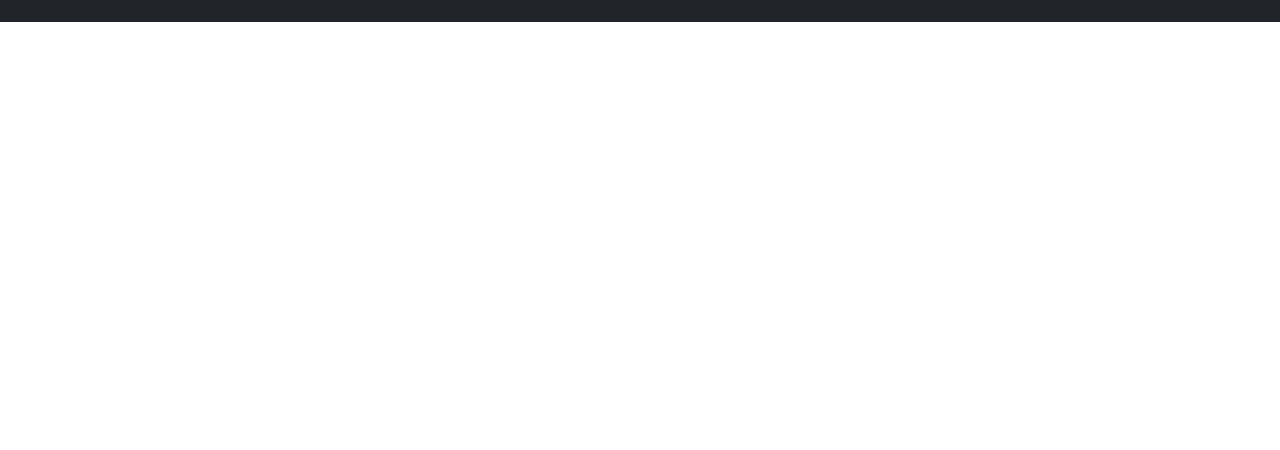
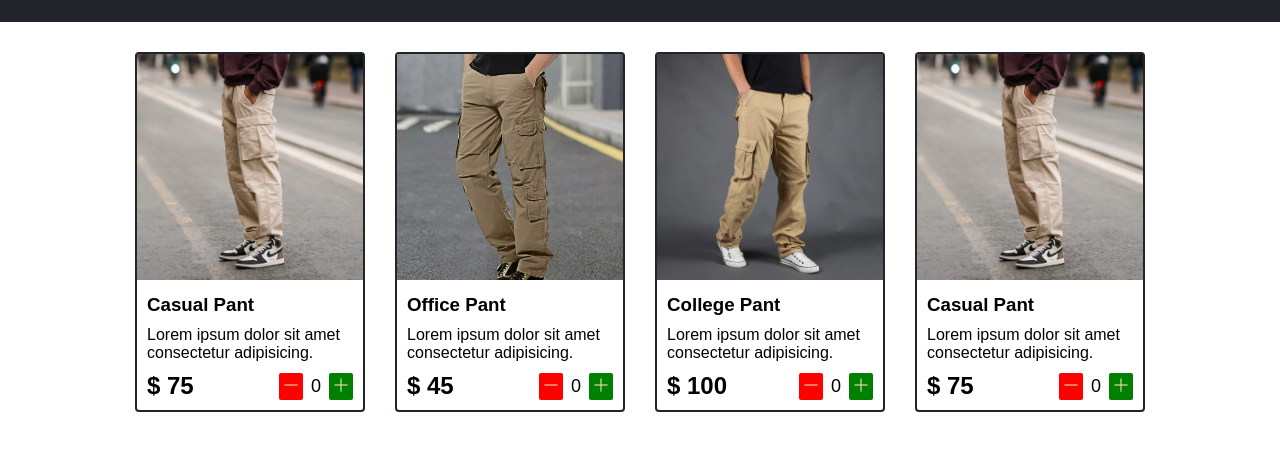
Before and after one commit to Ishtiak007/Cargo-Pants-Shopping-Cart, a plain HTML site: page index.html in a window 1280 px wide. Shown: the part 72-522 px from the top of the page. Drawn offline with nearby package versions, Linux system fonts and the light colour scheme.

Commit message:
card part done

```diff
--- a/index.html
+++ b/index.html
@@ -19,6 +19,68 @@
         <div class="cartAmount">0</div>
       </div>
     </div>
+    <div class="shop" id="shop">
+      <div class="item">
+        <img width="100%" src="images/img1.webp" alt="" />
+        <div class="details">
+          <h3>Casual Pant</h3>
+          <p>Lorem ipsum dolor sit amet consectetur adipisicing.</p>
+          <div class="price-quantity">
+            <h2>$ 75</h2>
+            <div class="buttons">
+              <i class="bi bi-dash-lg"></i>
+              <div class="quantity">0</div>
+              <i class="bi bi-plus-lg"></i>
+            </div>
+          </div>
+        </div>
+      </div>
+      <div class="item">
+        <img width="100%" src="images/img9.webp" alt="" />
+        <div class="details">
+          <h3>Office Pant</h3>
+          <p>Lorem ipsum dolor sit amet consectetur adipisicing.</p>
+          <div class="price-quantity">
+            <h2>$ 45</h2>
+            <div class="buttons">
+              <i class="bi bi-dash-lg"></i>
+              <div class="quantity">0</div>
+              <i class="bi bi-plus-lg"></i>
+            </div>
+          </div>
+        </div>
+      </div>
+      <div class="item">
+        <img width="100%" src="images/img3.webp" alt="" />
+        <div class="details">
+          <h3>College Pant</h3>
+          <p>Lorem ipsum dolor sit amet consectetur adipisicing.</p>
+          <div class="price-quantity">
+            <h2>$ 100</h2>
+            <div class="buttons">
+              <i class="bi bi-dash-lg"></i>
+              <div class="quantity">0</div>
+              <i class="bi bi-plus-lg"></i>
+            </div>
+          </div>
+        </div>
+      </div>
+      <div class="item">
+        <img width="100%" src="images/img1.webp" alt="" />
+        <div class="details">
+          <h3>Casual Pant</h3>
+          <p>Lorem ipsum dolor sit amet consectetur adipisicing.</p>
+          <div class="price-quantity">
+            <h2>$ 75</h2>
+            <div class="buttons">
+              <i class="bi bi-dash-lg"></i>
+              <div class="quantity">0</div>
+              <i class="bi bi-plus-lg"></i>
+            </div>
+          </div>
+        </div>
+      </div>
+    </div>
     <script src="script.js"></script>
   </body>
 </html>
--- a/script.js
+++ b/script.js
@@ -0,0 +1,2 @@
+let shop = document.getElementById("shop");
+console.log(shop);
--- a/style.css
+++ b/style.css
@@ -14,6 +14,7 @@ body {
   background-color: #212529;
   color: white;
   padding: 25px 60px;
+  margin-bottom: 30px;
 }
 .cart {
   background-color: #fff;
@@ -33,3 +34,59 @@ body {
   padding: 3px;
   border-radius: 3px;
 }
+/* !shop items are here */
+.shop {
+  display: grid;
+  grid-template-columns: repeat(4, 230px);
+  gap: 30px;
+  justify-content: center;
+}
+.item {
+  border: 2px solid #212529;
+  border-radius: 4px;
+}
+.details {
+  display: flex;
+  flex-direction: column;
+  padding: 10px;
+  gap: 10px;
+}
+.price-quantity {
+  display: flex;
+  flex-direction: row;
+  justify-content: space-between;
+  align-items: center;
+}
+.buttons {
+  display: flex;
+  flex-direction: row;
+  gap: 8px;
+  font-size: 18px;
+  align-items: center;
+}
+.bi-dash-lg {
+  background: red;
+  color: wheat;
+  font-weight: 700;
+  padding: 3px;
+  border-radius: 2px;
+  cursor: pointer;
+}
+.bi-plus-lg {
+  background: green;
+  color: wheat;
+  font-weight: 700;
+  padding: 3px;
+  border-radius: 2px;
+  cursor: pointer;
+}
+@media (max-width: 1000px) {
+  .shop {
+    grid-template-columns: repeat(2, 223px);
+  }
+}
+@media (max-width: 500px) {
+  .shop {
+    grid-template-columns: repeat(1, 223px);
+  }
+}
```
